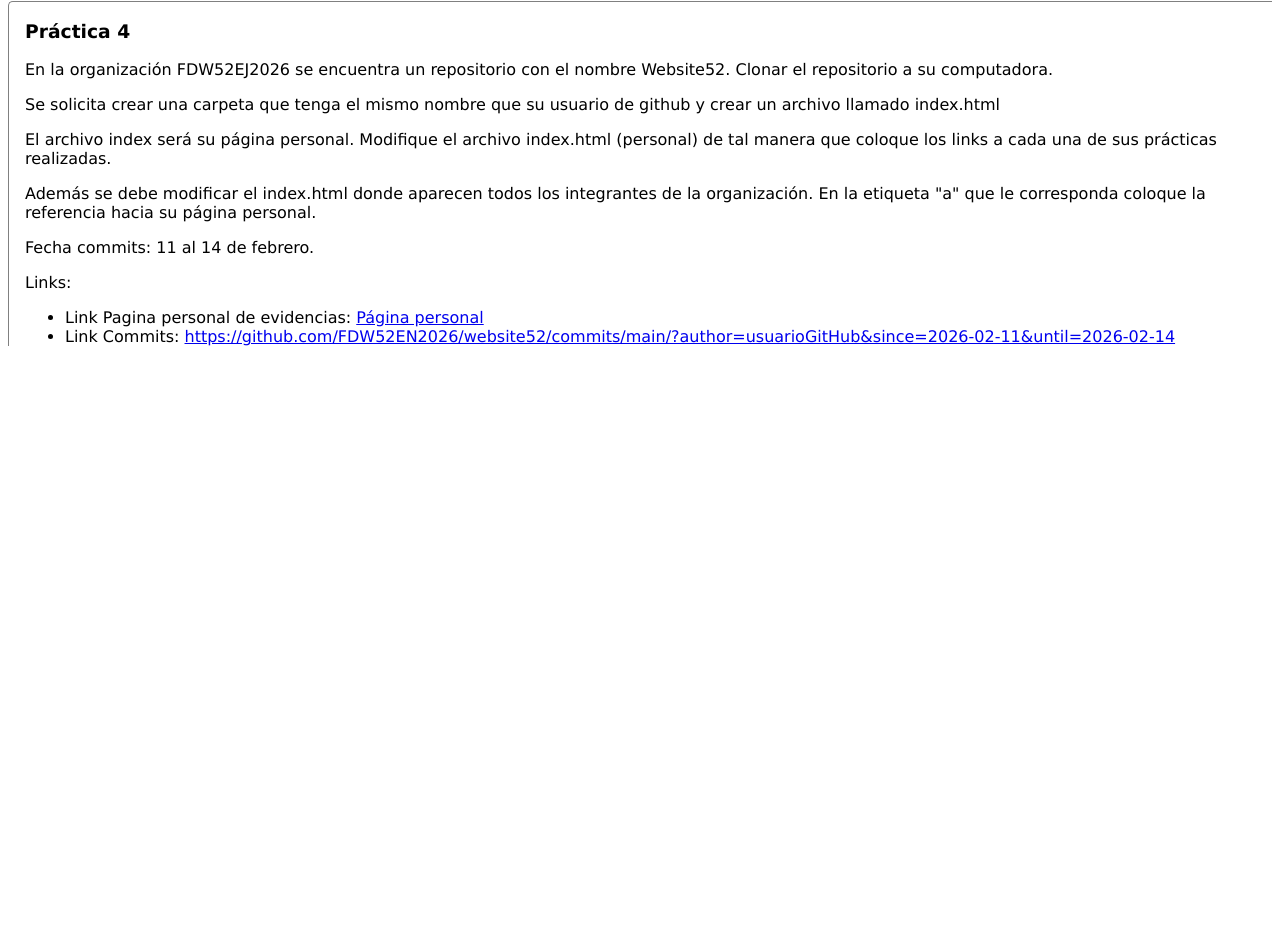
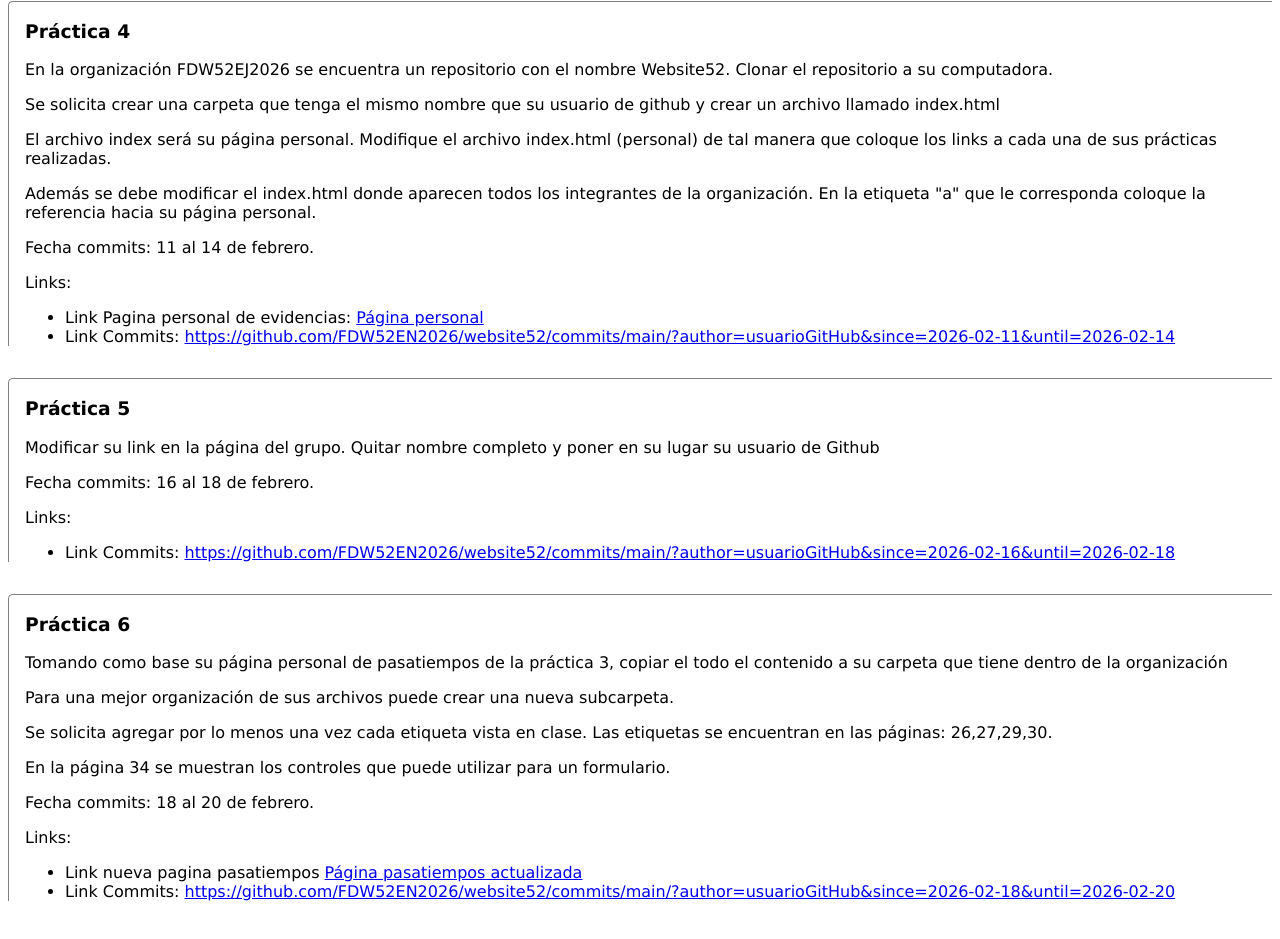
Before and after one commit to LIIgabriel/evidenciasGpo52_EJ2026, a plain HTML site: page index.html in a window 1280 px wide. Shown: the part 1305-2244 px from the top of the page. Before the commit the page ends 1731 px from the top, so only its background shows below. Drawn offline with Linux system fonts and the light colour scheme.

Commit message:
practica 5 y 6

```diff
--- a/index.html
+++ b/index.html
@@ -94,6 +94,30 @@
                 </li>
             </ul>
         </article>
+         <article class="practica">
+            <h3>Práctica 5</h3>
+            <p>Modificar su link en la página del grupo. Quitar nombre completo y poner en su lugar su usuario de Github</p>
+            <p>Fecha commits: 16 al 18 de febrero. </p>
+            <p>Links:  </p>
+            <ul>
+                <li>Link Commits: <a href="https://github.com/FDW52EN2026/website52/commits/main/?author=usuarioGitHub&since=2026-02-16&until=2026-02-18">https://github.com/FDW52EN2026/website52/commits/main/?author=usuarioGitHub&since=2026-02-16&until=2026-02-18</a>
+                </li>
+            </ul>
+        </article>
+        <article class="practica">
+            <h3>Práctica 6</h3>
+            <p>Tomando como base su página personal de pasatiempos de la práctica 3, copiar el todo el contenido a su carpeta que tiene dentro de la organización</p>
+            <p>Para una mejor organización de sus archivos puede crear una nueva subcarpeta.</p>
+            <p>Se solicita agregar por lo menos una vez cada etiqueta vista en clase. Las etiquetas se encuentran en las páginas: 26,27,29,30.</p>
+            <p>En la página 34 se muestran los controles que puede utilizar para un formulario.</p>
+            <p>Fecha commits: 18 al 20 de febrero. </p>
+            <p>Links:  </p>
+            <ul>
+                <li>Link nueva pagina pasatiempos <a href="/sucarpeta/otracarpeta/index.html">Página pasatiempos actualizada</a></li>
+                <li>Link Commits: <a href="https://github.com/FDW52EN2026/website52/commits/main/?author=usuarioGitHub&since=2026-02-18&until=2026-02-20">https://github.com/FDW52EN2026/website52/commits/main/?author=usuarioGitHub&since=2026-02-18&until=2026-02-20</a>
+                </li>
+            </ul>
+        </article>
     </section>
 </body>
 </html>
```
